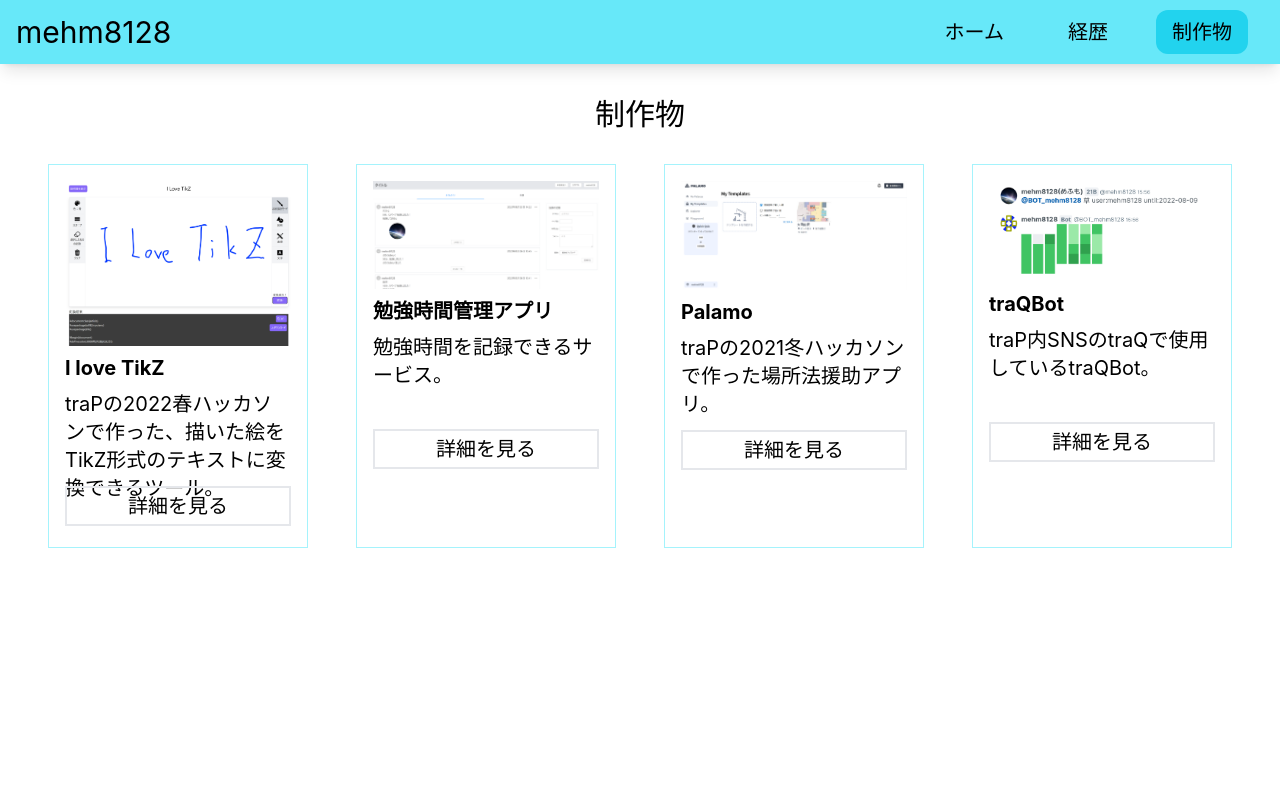
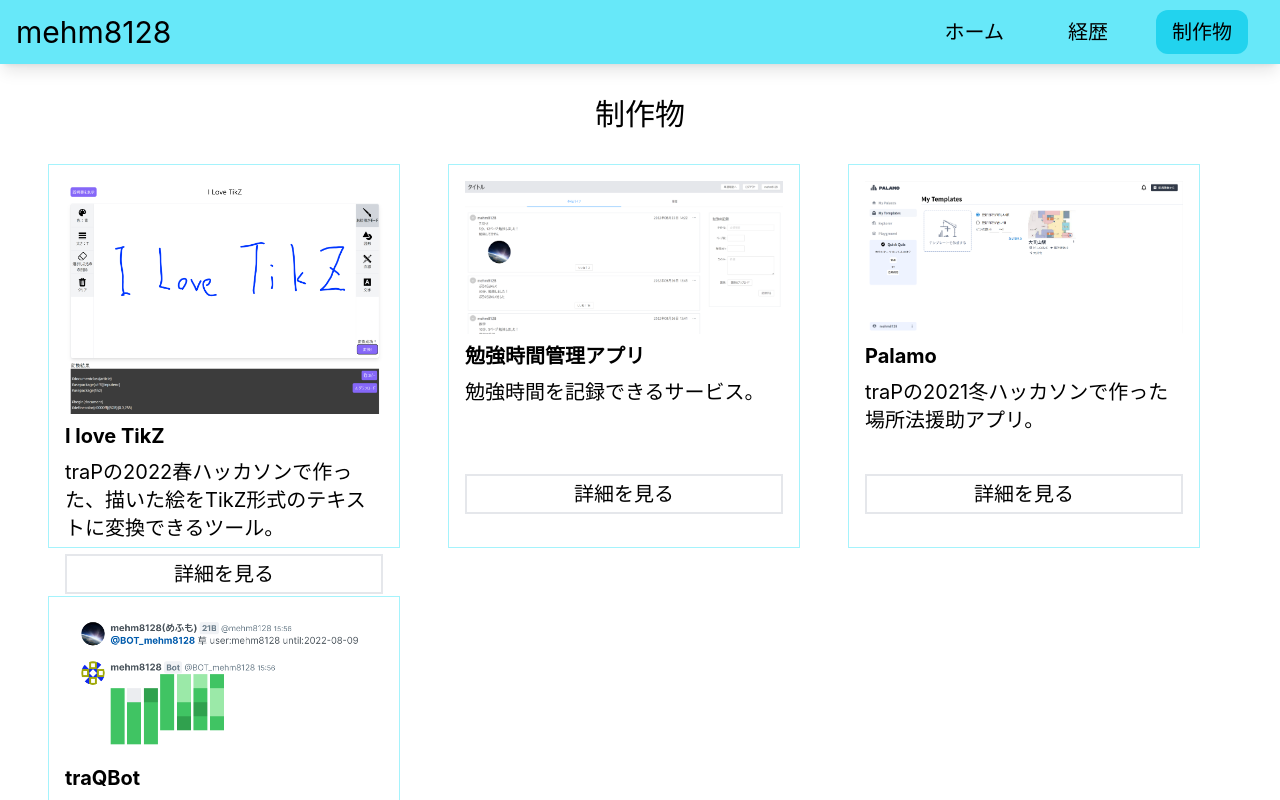
Before and after one commit to mehm8128/mehm8128-portfolio, a Next.js app: page /works in a window 1280 px wide. Built offline with nearby package versions, Linux system fonts and the light colour scheme.

Commit message:
work's width

```diff
--- a/src/components/Work.tsx
+++ b/src/components/Work.tsx
@@ -10,7 +10,7 @@ export const Work: React.FC<Props> = ({ work, setCurrentWork }) => {
 	const { title, imagePath, description } = work
 
 	return (
-		<div className='h-80 border border-cyan-200 p-4 md:h-96'>
+		<div className='w-88 h-80 border border-cyan-200 p-4 md:h-96'>
 			{imagePath ? (
 				<Image alt='' className='object-cover' height={160} src={imagePath} width={320} />
 			) : (
--- a/src/pages/works.tsx
+++ b/src/pages/works.tsx
@@ -27,7 +27,7 @@ const Works: NextPage = () => {
 				<h2 className='text-3xl'>制作物</h2>
 			</div>
 			<div className='px-12 pb-20'>
-				<ul className='grid gap-12 md:grid-cols-4'>
+				<ul className='flex flex-wrap gap-12'>
 					{works.map((work) => (
 						<li key={work.title}>
 							<Work setCurrentWork={handleSetCurrentWork} work={work} />
```
